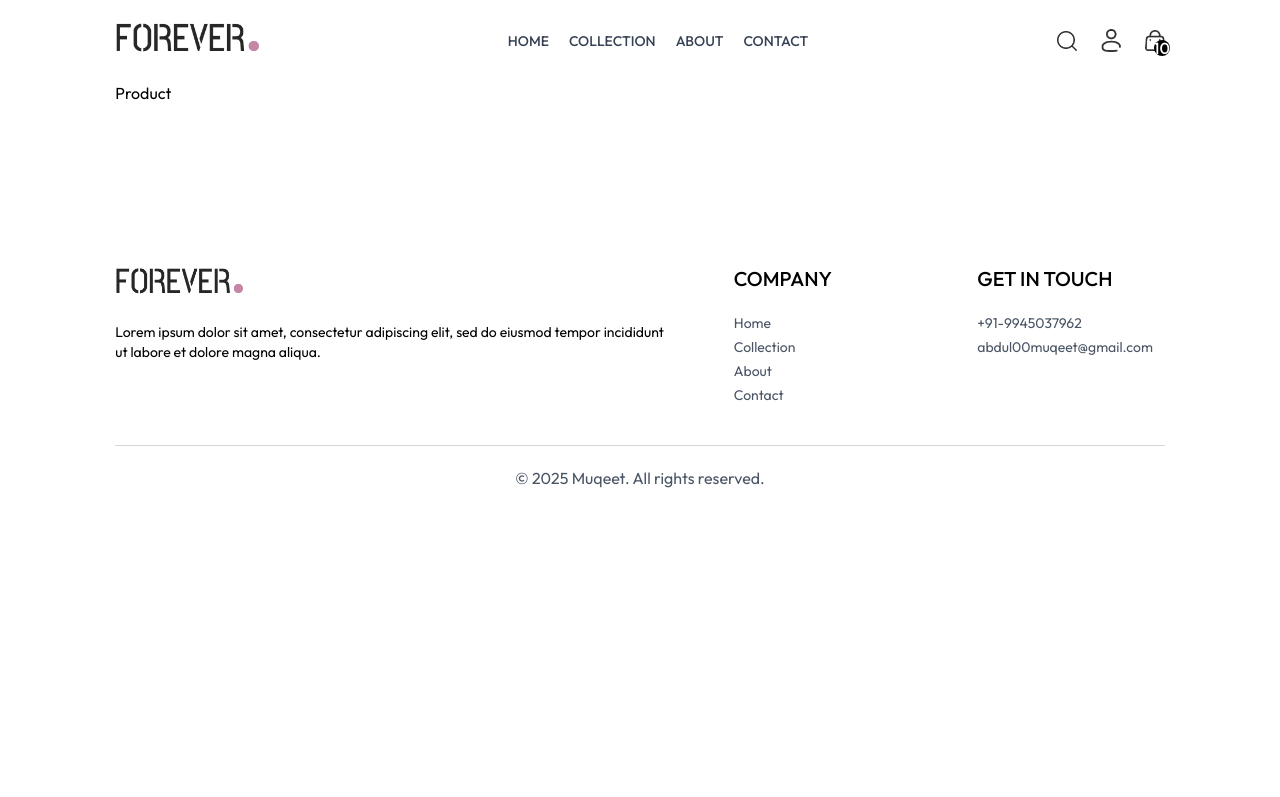
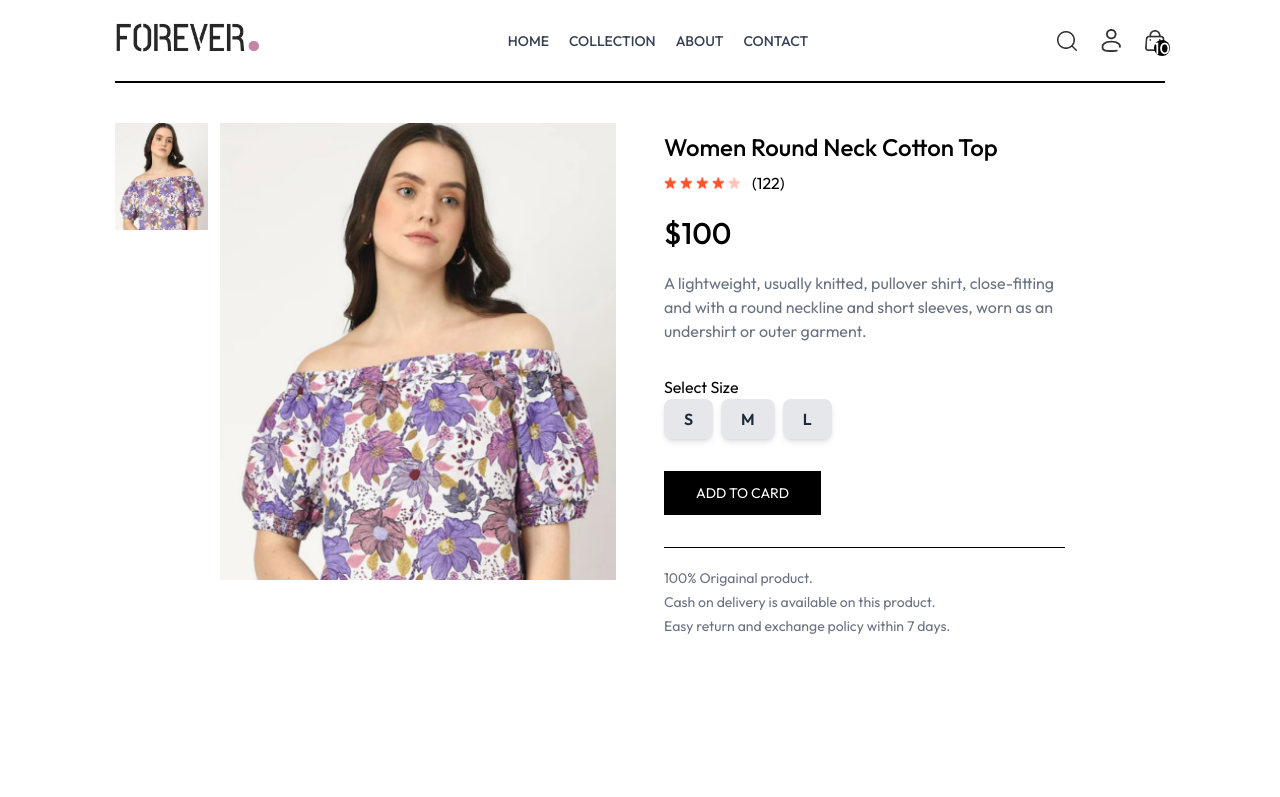
Before and after one commit to muqeet1001/eCommerce, a React (Vite) app in the folder frontend/: page /product/aaaaa in a window 1280 px wide. Shown: the top 797 px of the page. Built offline with nearby package versions, Linux system fonts and the light colour scheme.

Commit message:
Refactor Product component to fetch and display product data with image selection and size options

```diff
--- a/frontend/src/index.css
+++ b/frontend/src/index.css
@@ -40,6 +40,9 @@ a.active p {
     font-weight: 400;
     font-style: normal;
   }
+  ::-webkit-scrollbar{
+    display: none;
+  }
  @media (max-width:640px) {
   a.active{
     background-color: black;
--- a/frontend/src/pages/Product.jsx
+++ b/frontend/src/pages/Product.jsx
@@ -1,9 +1,96 @@
-import React from 'react'
+import React, { useContext, useEffect, useState } from 'react';
+import { useParams } from 'react-router-dom'
+import { ShopContext } from './../context/ShopContext';
+import { assets } from '../assets/assets';
+export default function Product() {
 
-function Product() {
-  return (
-    <div>Product</div>
-  )
+
+  const { productId } = useParams();
+  const { products, currency } = useContext(ShopContext);
+  const [productData, setproductData] = useState(false);
+  const [image, setImage] = useState('');
+  const [size, setsize] = useState('');
+
+
+
+  const fetchProductData = async () => {
+    products.map((item) => {
+      if (item._id === productId) {
+        setproductData(item);
+        setImage(item.image[0]);
+        return null
+      }
+    })
+  }
+
+
+  useEffect(() => {
+    fetchProductData();
+  }, [productId, products])
+
+
+  return productData ? (
+    <>
+      <div className='border-t-2 pt-10 transition-opacity ease-in duration-500 opacity-100'>
+        <div className='flex gap-12 sm:gap-12 flex-col sm:flex-row'>
+          <div className='flex-1 flex flex-col-reverse gap-3 sm:flex-row'>
+            <div className='flex sm:flex-col overflow-x-auto sm:overflow-y-scroll justify-between sm:justify-normal sm:w-[18.7%] w-full'>
+              {
+                productData.image.map((item, index) => (
+                  <img onClick={() => setImage(item)} src={item} key={index} className='w-[24%] sm:w-full sm:mb-3 shrink-0 cursor-pointer' />
+                ))
+              }
+            </div>
+            <div className='w-full sm:w-[80%]'>
+              <img src={image} alt="" className='w-full' />
+            </div>
+          </div>
+          <div className='flex-1'>
+            <h1 className='font-medium text-2xl mt-2'>{productData.name}</h1>
+            <div className='flex items-center gap-1 mt-2'>
+              <img className='w-3 5' src={assets.star_icon} alt="" />
+              <img className='w-3 5' src={assets.star_icon} alt="" />
+              <img className='w-3 5' src={assets.star_icon} alt="" />
+              <img className='w-3 5' src={assets.star_icon} alt="" />
+              <img className='w-3 5' src={assets.star_dull_icon} alt="" />
+              <p className='pl-2'>(122)</p>
+            </div>
+            <p className='mt-5 text-3xl font-medium'>{currency}{productData.price}</p>
+            <p className='mt-5 text-gray-500 md:w-4/5'>{productData.description}</p>
+            <div className='flex flex-col gap:4 my-8'>
+              <p>Select Size</p>
+              <div
+                className='flex gap-2'>
+                {productData.sizes.map((item, index) => (
+                  <button
+                    key={index}
+                    onClick={() => setsize(item)}
+                    className={`
+                        px-5 py-2 rounded-lg font-semibold
+                        transition-all duration-300 ease-in-out
+                        transform hover:scale-110 active:scale-95
+                        shadow-md hover:shadow-lg
+                        ${item === size
+                        ? "bg-orange-500 text-white shadow-orange-400/50 ring-2 ring-orange-400"
+                        : "bg-gray-200 text-gray-800 hover:bg-orange-100"
+                      } `}
+                  >
+                    {item}
+                  </button>
+                ))}
+              </div>
+
+            </div>
+            <button className='bg-black text-white px-8 py-3 text-sm active:bg-gray-700'>ADD TO CARD</button>
+            <hr  className='mt-8 sm:w-4/5'/>
+            <div className='text-sm text-gray-500 mt-5 flex flex-col gap-1'>
+              <p>100% Origainal product.</p>
+              <p>Cash on delivery is available on this product.</p>
+              <p>Easy return and exchange policy within 7 days.</p>
+            </div>
+          </div>
+        </div>
+      </div>
+    </>
+  ) : <div className='opacity:0'></div>
 }
-
-export default Product
```
